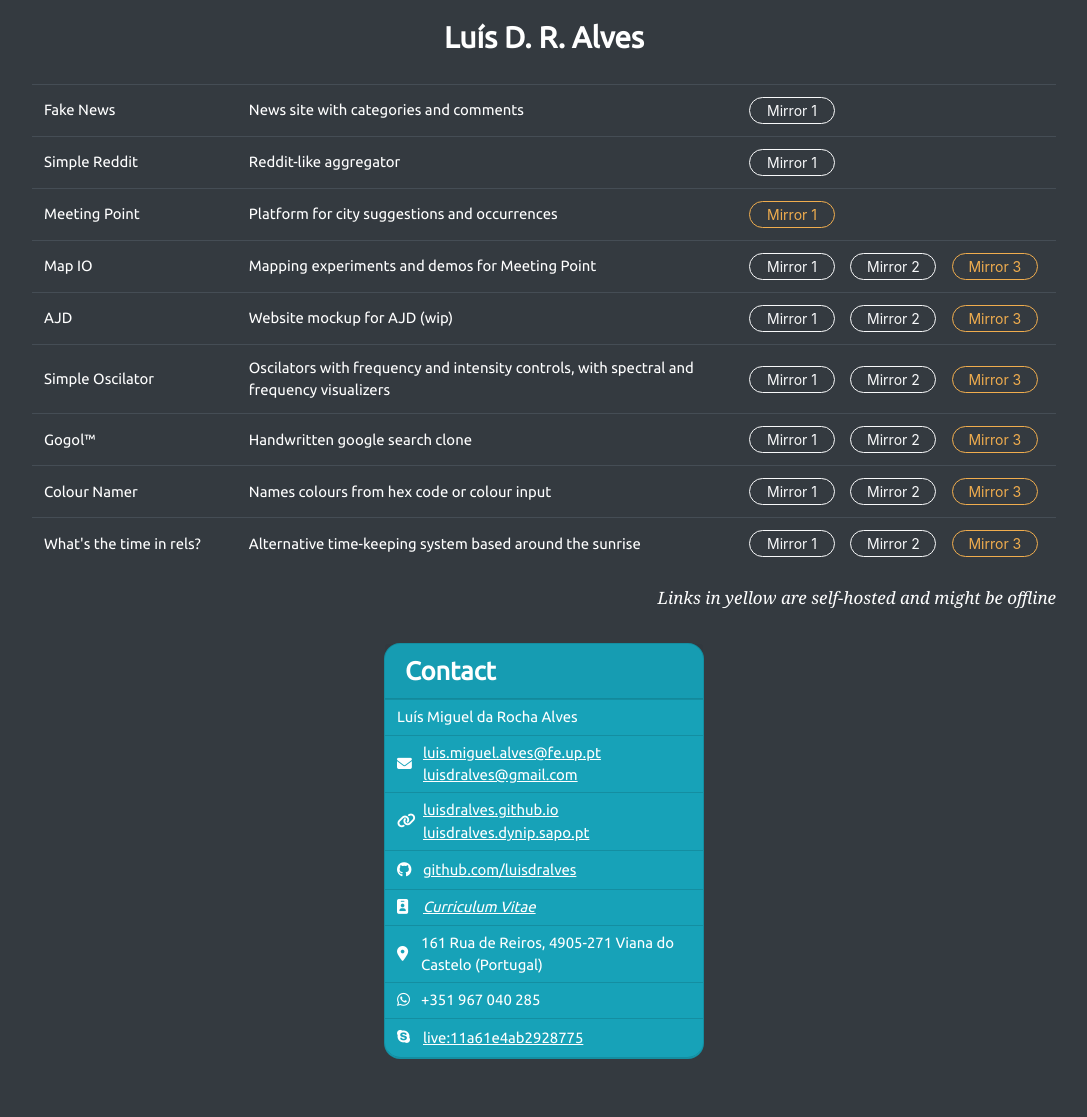
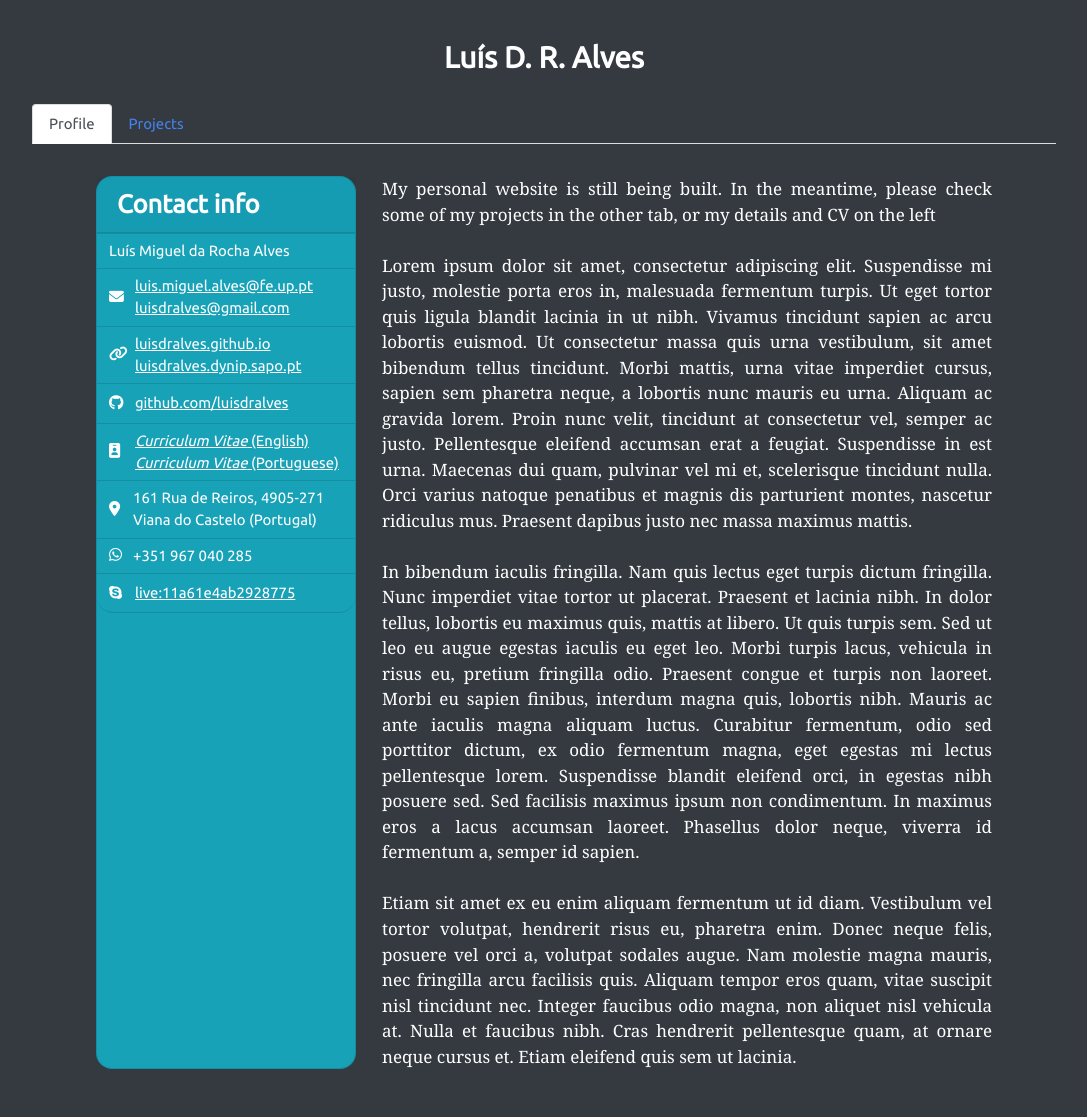
Before and after one commit to luisdralves/luisdralves.github.io, a PHP site: page / in a window 1280 px wide. Shown: the whole page, without its empty margins (96-1183 px from the left). Before the commit the page ends 1059 px from the top, so only its background shows below. Run offline with PHP 8.4, Linux system fonts and the light colour scheme; some libraries are stand-ins or nearby versions.

Commit message:
portuguese cv, tabs on main page

```diff
--- a/QuantasVezesSeCruzamOsPonteiros/index.html
+++ b/QuantasVezesSeCruzamOsPonteiros/index.html
@@ -13,7 +13,7 @@
 		<div class="centerText">
 			<h1>Quando se cruzam os ponteiros do relógio? <br> 🕒🤔🤔🤔</h1>
 			<p id="time">00h00m00s</p>
-			<canvas id="clock" width="250px" height="250px"></canvas>
+			<canvas id="clock" width="500px" height="500px"></canvas>
 			<br>
 			<button id="next" onclick="next()">Próximo</button>
 		</div>
--- a/QuantasVezesSeCruzamOsPonteiros/style.css
+++ b/QuantasVezesSeCruzamOsPonteiros/style.css
@@ -3,7 +3,7 @@ body {
 }
 
 .container {
-	width: 480px;
+	width: 500px;
 	margin: auto;
 }
 
@@ -12,7 +12,7 @@ body {
 }
 
 #time {
-	font-size: 32px;
+	font-size: 64px;
 }
 
 button {
--- a/index.html
+++ b/index.html
@@ -9,26 +9,134 @@
   <link rel="stylesheet" type="text/css" href="https://bootswatch.com/4/litera/bootstrap.min.css" />
   <link rel="stylesheet" type="text/css" href="style.css" />
   <script src="https://kit.fontawesome.com/53daabb524.js"></script>
+  <script src="https://code.jquery.com/jquery-3.2.1.slim.min.js"
+    integrity="sha384-KJ3o2DKtIkvYIK3UENzmM7KCkRr/rE9/Qpg6aAZGJwFDMVNA/GpGFF93hXpG5KkN"
+    crossorigin="anonymous"></script>
+  <script src="https://cdnjs.cloudflare.com/ajax/libs/popper.js/1.12.9/umd/popper.min.js"
+    integrity="sha384-ApNbgh9B+Y1QKtv3Rn7W3mgPxhU9K/ScQsAP7hUibX39j7fakFPskvXusvfa0b4Q"
+    crossorigin="anonymous"></script>
+  <script src="https://maxcdn.bootstrapcdn.com/bootstrap/4.0.0/js/bootstrap.min.js"
+    integrity="sha384-JZR6Spejh4U02d8jOt6vLEHfe/JQGiRRSQQxSfFWpi1MquVdAyjUar5+76PVCmYl"
+    crossorigin="anonymous"></script>
 </head>
 
 <body class="bg-dark">
+  <h3 class="title">Luís D. R. Alves</h3>
+  <ul class="nav nav-tabs">
+    <li class="nav-item">
+      <a class="nav-link active" data-toggle="tab" href="#bio">Profile</a>
+    </li>
+    <li class="nav-item">
+      <a class="nav-link" data-toggle="tab" href="#projects">Projects</a>
+    </li>
+  </ul>
+  <div id="myTabContent" class="tab-content">
+    <div class="tab-pane fade show active" id="bio">
+      <div class="flex">
+        <div class="card bg-info mb-3">
+          <h4 class="card-header">Contact info</h4>
+          <div class="list-group">
+            <div class="list-group-item">
+              <p>Luís Miguel da Rocha Alves</p>
+            </div>
+            <div class="list-group-item align-left">
+              <i class="fas fa-envelope"></i>
+              <p>
+                <a href="mailto:luis.miguel.alves@fe.up.pt">luis.miguel.alves@fe.up.pt</a><br>
+                <a href="mailto:luisdralves@gmail.com">luisdralves@gmail.com</a>
+              </p>
+            </div>
+            <div class="list-group-item align-left">
+              <i class="fas fa-link"></i>
+              <p>
+                <a href="https://luisdralves.github.io">luisdralves.github.io</a><br>
+                <a href="http://luisdralves.dynip.sapo.pt">luisdralves.dynip.sapo.pt</a>
+              </p>
+            </div>
+            <div class="list-group-item align-left">
+              <i class="fab fa-github"></i>
+              <a href="https://github.com/luisdralves">github.com/luisdralves</a>
+            </div>
+            <div class="list-group-item align-left">
+              <i class="fas fa-id-badge"></i>
+              <p>
+                <a href="res/CV.pdf"><i>Curriculum Vitae</i> (English)</a><br>
+                <a href="res/CVPT.pdf"><i>Curriculum Vitae</i> (Portuguese)</a>
+              </p>
+            </div>
+            <div class="list-group-item align-left">
+              <i class="fas fa-map-marker-alt"></i>
+              <p>161 Rua de Reiros, 4905-271 Viana do Castelo (Portugal)</p>
+            </div>
+            <div class="list-group-item align-left">
+              <i class="fab fa-whatsapp"></i>
+              <p>+351 967 040 285</p>
+            </div>
+            <div class="list-group-item align-left">
+              <i class="fab fa-skype"></i>
+              <a href="skype:live:11a61e4ab2928775">live:11a61e4ab2928775</a>
+            </div>
+          </div>
+        </div>
+        <p>
+          My personal website is still being built. In the meantime, please check some of my projects in the other
+          tab,
+          or my details and CV on the left
+          <br><br> Lorem ipsum dolor sit amet, consectetur adipiscing elit. Suspendisse mi justo, molestie porta eros
+          in,
+          malesuada fermentum turpis. Ut eget tortor quis ligula blandit lacinia in ut nibh. Vivamus tincidunt sapien
+          ac
+          arcu lobortis euismod. Ut consectetur massa quis urna vestibulum, sit amet bibendum tellus tincidunt. Morbi
+          mattis, urna vitae imperdiet cursus, sapien sem pharetra neque, a lobortis nunc mauris eu urna. Aliquam ac
+          gravida lorem. Proin nunc velit, tincidunt at consectetur vel, semper ac justo. Pellentesque eleifend
+          accumsan
+          erat a feugiat. Suspendisse in est urna. Maecenas dui quam, pulvinar vel mi et, scelerisque tincidunt nulla.
+          Orci varius natoque penatibus et magnis dis parturient montes, nascetur ridiculus mus. Praesent dapibus
+          justo
+          nec massa maximus mattis.
 
-  <h3 class="title">Luís D. R. Alves</h3>
+          <br><br>In bibendum iaculis fringilla. Nam quis lectus eget turpis dictum fringilla. Nunc imperdiet vitae
+          tortor
+          ut
+          placerat. Praesent et lacinia nibh. In dolor tellus, lobortis eu maximus quis, mattis at libero. Ut quis
+          turpis sem. Sed ut leo eu augue egestas iaculis eu eget leo. Morbi turpis lacus, vehicula in risus eu,
+          pretium
+          fringilla odio. Praesent congue et turpis non laoreet. Morbi eu sapien finibus, interdum magna quis,
+          lobortis
+          nibh. Mauris ac ante iaculis magna aliquam luctus. Curabitur fermentum, odio sed porttitor dictum, ex odio
+          fermentum magna, eget egestas mi lectus pellentesque lorem. Suspendisse blandit eleifend orci, in egestas
+          nibh
+          posuere sed. Sed facilisis maximus ipsum non condimentum. In maximus eros a lacus accumsan laoreet.
+          Phasellus
+          dolor neque, viverra id fermentum a, semper id sapien.
 
+          <br><br>Etiam sit amet ex eu enim aliquam fermentum ut id diam. Vestibulum vel tortor volutpat, hendrerit
+          risus
+          eu,
+          pharetra enim. Donec neque felis, posuere vel orci a, volutpat sodales augue. Nam molestie magna mauris, nec
+          fringilla arcu facilisis quis. Aliquam tempor eros quam, vitae suscipit nisl tincidunt nec. Integer faucibus
+          odio magna, non aliquet nisl vehicula at. Nulla et faucibus nibh. Cras hendrerit pellentesque quam, at
+          ornare
+          neque cursus et. Etiam eleifend quis sem ut lacinia. </p>
+      </div>
+    </div>
+    <div class="tab-pane fade" id="projects">
       <table class="table table-hover table-dark">
         <tbody>
           <tr>
             <td>Fake News</td>
             <td>News site with categories and comments</td>
             <td>
-          <a href="https://web.fe.up.pt/~up201405308/FakeNews/list_news.php" class="btn btn-outline-light">Mirror 1</a>
+              <a href="https://web.fe.up.pt/~up201405308/FakeNews/list_news.php" class="btn btn-outline-light">Mirror
+                1</a>
             </td>
           </tr>
           <tr>
             <td>Simple Reddit</td>
             <td>Reddit-like aggregator</td>
             <td>
-          <a href="https://web.fe.up.pt/~up201405308/SimpleReddit/index.php" class="btn btn-outline-light">Mirror 1</a>
+              <a href="https://web.fe.up.pt/~up201405308/SimpleReddit/index.php" class="btn btn-outline-light">Mirror
+                1</a>
             </td>
           </tr>
           <tr>
@@ -77,8 +185,10 @@
             <td>Names colours from hex code or colour input</td>
             <td>
               <a href="https://luisdralves.github.io/colournamer/index.html" class="btn btn-outline-light">Mirror 1</a>
-          <a href="https://web.fe.up.pt/~up201405308/colournamer/index.html" class="btn btn-outline-light">Mirror 2</a>
-          <a href="http://luisdralves.dynip.sapo.pt/colournamer/index.html" class="btn btn-outline-warning">Mirror 3</a>
+              <a href="https://web.fe.up.pt/~up201405308/colournamer/index.html" class="btn btn-outline-light">Mirror
+                2</a>
+              <a href="http://luisdralves.dynip.sapo.pt/colournamer/index.html" class="btn btn-outline-warning">Mirror
+                3</a>
             </td>
           </tr>
           <tr>
@@ -93,49 +203,9 @@
         </tbody>
       </table>
       <p class="note"><i>Links in yellow are self-hosted and might be offline</i></p>
-
-  <div class="card bg-info mb-3">
-    <h4 class="card-header">Contact</h4>
-    <div class="list-group">
-      <div class="list-group-item">
-        <p>Luís Miguel da Rocha Alves</p>
-      </div>
-      <div class="list-group-item align-left">
-        <i class="fas fa-envelope"></i>
-        <p>
-          <a href="mailto:luis.miguel.alves@fe.up.pt">luis.miguel.alves@fe.up.pt</a><br>
-          <a href="mailto:luisdralves@gmail.com">luisdralves@gmail.com</a>
-        </p>
-      </div>
-      <div class="list-group-item align-left">
-        <i class="fas fa-link"></i>
-        <p>
-          <a href="https://luisdralves.github.io">luisdralves.github.io</a><br>
-          <a href="http://luisdralves.dynip.sapo.pt">luisdralves.dynip.sapo.pt</a>
-        </p>
-      </div>
-      <div class="list-group-item align-left">
-        <i class="fab fa-github"></i>
-        <a href="https://github.com/luisdralves">github.com/luisdralves</a>
-      </div>
-      <div class="list-group-item align-left">
-        <i class="fas fa-id-badge"></i>
-        <i><a href="res/CV.pdf">Curriculum Vitae</a></i>
-      </div>
-      <div class="list-group-item align-left">
-        <i class="fas fa-map-marker-alt"></i>
-        <p>161 Rua de Reiros, 4905-271 Viana do Castelo (Portugal)</p>
-      </div>
-      <div class="list-group-item align-left">
-        <i class="fab fa-whatsapp"></i>
-        <p>+351 967 040 285</p>
-      </div>
-      <div class="list-group-item align-left">
-        <i class="fab fa-skype"></i>
-        <a href="skype:live:11a61e4ab2928775">live:11a61e4ab2928775</a>
     </div>
   </div>
-  </div>
+
 </body>
 
 </html>
--- a/style.css
+++ b/style.css
@@ -1,6 +1,9 @@
 body {
 	font-family: Ubuntu;
 	color: white;
+	width: 80%;
+	max-width: 1536px;
+	margin: 20px auto;
 }
 
 .title {
@@ -8,9 +11,20 @@ body {
 	text-align: center;
 }
 
+.flex {
+	width: calc(100% - 128px);
+	margin: 32px auto;
+	display: flex;
+	justify-content: space-between;
+}
+
+.flex > p {
+	width: calc(100% - 286px);
+	text-align: justify;
+}
+
 .card {
-	width: 320px;
-	margin: 32px auto;
+	width: 260px;
 	border-radius: 16px;
 }
 
@@ -96,7 +110,6 @@ td {
 
 @media only screen and (min-width: 960px) {
 	table {
-		width: 80% !important;
 		margin: auto;
 		table-layout: fixed;
 	}
@@ -108,7 +121,6 @@ td {
 	}
 	.note {
 		text-align: right;
-		width: 80% !important;
 		margin: auto;
 	}
 }
```
Also changed, not shown: QuantasVezesSeCruzamOsPonteiros/script.js (+15 -10 lines), cv/cv.css (+28 -16 lines), cv/cv.html (+66 -59 lines), 1 other file. Lines whose indentation alone changed are shown as unchanged.
